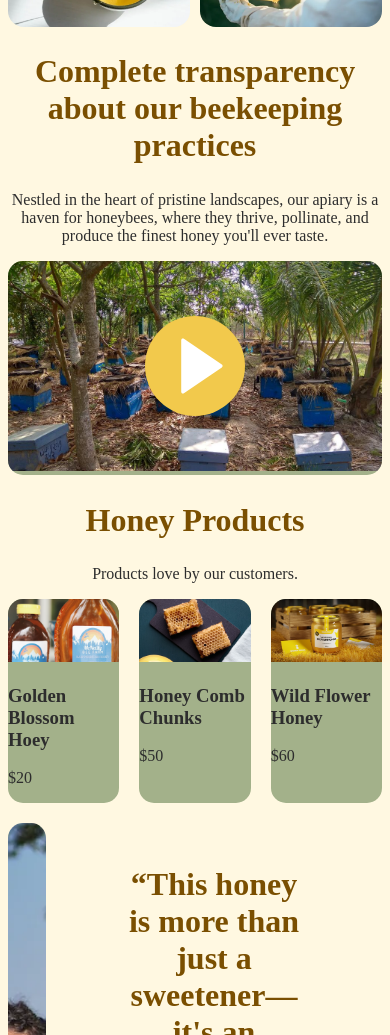
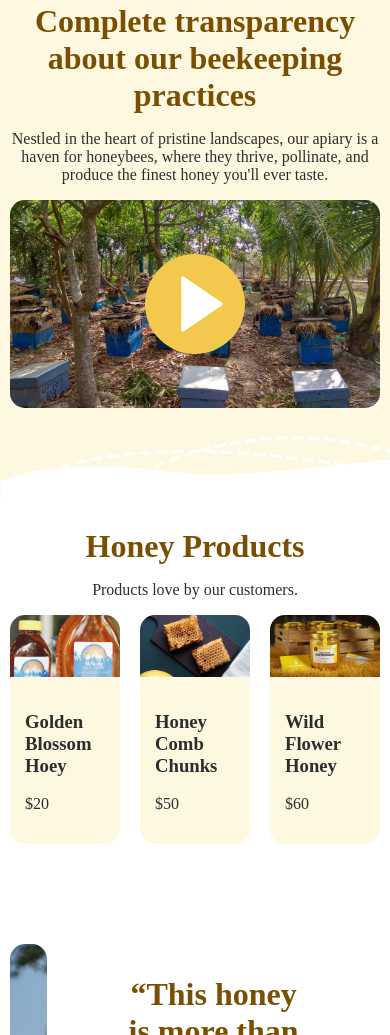
Before and after one commit to idolentbudha/Tech-Academy-Projects, a plain HTML site: page one-page-website/index.html in a window 390 px wide. Shown: the part 965-2000 px from the top of the page. Drawn offline with Linux system fonts and the light colour scheme.

Commit message:
design fixes

```diff
--- a/one-page-website/index.html
+++ b/one-page-website/index.html
@@ -1,4 +1,4 @@
-<!doctype html>
+<!DOCTYPE >
 <html lang="en">
   <head>
     <meta charset="UTF-8" />
@@ -14,7 +14,9 @@
   <body>
     <div class="wrapper">
       <nav class="nav">
-        <div class="nav__logo"><p>LOGO</p></div>
+        <div class="nav__logo">
+          <img src="./images/logo.png" />
+        </div>
         <div class="nav__menu-wrapper">
           <ul class="nav__menu">
             <li class="nav__item">
@@ -67,11 +69,12 @@
           </div>
         </header>
         <article id="transparency">
+          <div class="transparency_div_wrapper">
             <h1>Complete transparency about our beekeeping practices</h1>
             <p>
               Nestled in the heart of pristine landscapes, our apiary is a haven
-            for honeybees, where they thrive, pollinate, and produce the finest
-            honey you'll ever taste.
+              for honeybees, where they thrive, pollinate, and produce the
+              finest honey you'll ever taste.
             </p>
             <div class="trans__div_video_container">
               <img
@@ -97,7 +100,12 @@
                     stroke-linejoin="round"
                   ></g>
                   <g id="SVGRepo_iconCarrier">
-                  <circle style="fill: #f2c94c" cx="29" cy="29" r="29"></circle>
+                    <circle
+                      style="fill: #f2c94c"
+                      cx="29"
+                      cy="29"
+                      r="29"
+                    ></circle>
                     <g>
                       <polygon
                         style="fill: #ffffff"
@@ -112,6 +120,10 @@
                 </svg>
               </div>
             </div>
+          </div>
+          <div class="transparency__border_wrapper">
+            <div class="transparency__div_border"></div>
+          </div>
         </article>
         <article id="products">
           <!-- <img src="" alt="Honey products display" /> -->
@@ -120,18 +132,25 @@
           <div class="product__div_wrapper">
             <div class="product">
               <img src="./images/product1.jpg" alt="Golden Blossom Honey" />
+
+              <div class="product__div_desc">
                 <h3>Golden Blossom Hoey</h3>
                 <p>$20</p>
               </div>
+            </div>
             <div class="product">
               <img src="./images/product2.jpg" alt="Honey Comb Chunks" />
+              <div class="product__div_desc">
                 <h3>Honey Comb Chunks</h3>
                 <p>$50</p>
               </div>
+            </div>
             <div class="product">
               <img src="./images/product3.jpg" alt="WildFlower Honey" />
+              <div class="product__div_desc">
                 <h3>Wild Flower Honey</h3>
                 <p>$60</p>
+              </div>
             </div>
           </div>
         </article>
@@ -150,7 +169,8 @@
                 </h1>
               </blockquote>
               <figcaption>
-                — Brooklyn Simmons, Head of Marketing, Apple Inc.
+                — <strong>Brooklyn Simmons</strong>, Head of Marketing, Apple
+                Inc.
               </figcaption>
             </figure>
           </div>
--- a/one-page-website/styles.css
+++ b/one-page-website/styles.css
@@ -30,16 +30,39 @@
   --fs-xxs: 1rem; /* 10px - rarely used, avoid if possible */
 
   /*Layout*/
-  --padding: 0.25rem;
+  --section-horizontal-padding: 25rem;
+  --section-vertical-padding: 5rem;
+}
+@media (max-width: 40em) {
+  /* 640px */
+  :root {
+    --section-horizontal-padding: 1rem;
+    --section-vertical-padding: 3rem;
+  }
+}
+
+/* Medium screens (tablet) */
+@media (min-width: 48em) {
+  /* 768px */
+  :root {
+    --section-horizontal-padding: 20rem;
+    --section-vertical-padding: 4rem;
+  }
+}
+
+/* Large screens (laptop) */
+@media (min-width: 64em) {
+  /* 1024px */
 }
 html {
   font-size: var(--default-fs);
 }
 
 body {
-  background-color: var(--color-bg);
+  background-color: #fff;
   color: var(--color-text);
   font-size: var(--fs-md);
+  margin: 0;
 }
 
 /* Small screens (mobile first) */
@@ -56,7 +79,7 @@ body {
 @media (min-width: 64em) {
   /* 1024px */
   .wrapper {
-    padding: 0px 20rem;
+    /* padding: 0px 20rem; */
   }
 }
 
@@ -64,7 +87,7 @@ body {
 @media (min-width: 90em) {
   /* 1440px */
   .wrapper {
-    padding: 0px 30rem;
+    /* padding: 0px 30rem; */
   }
 }
 
@@ -75,6 +98,7 @@ p {
 
 h1,
 h2 {
+  margin: 0;
   color: var(--color-heading);
 }
 
@@ -136,6 +160,10 @@ footer p {
   font-weight: bold;
   color: var(--color-text);
   margin: 0;
+}
+.nav__logo img {
+  height: 5rem;
+  width: 5rem;
 }
 
 .nav__menu {
@@ -205,7 +233,7 @@ footer p {
   display: flex;
   flex-direction: column;
   justify-content: space-between;
-  /* background-color: #7a4f01; */
+  background-color: var(--color-bg);
 }
 .home__header_wrapper {
   display: flex;
@@ -223,6 +251,7 @@ footer p {
   margin-top: 2rem;
   gap: 1rem;
   text-align: center;
+  padding: 0 var(--section-horizontal-padding);
 }
 
 .home__header_wrapper p,
@@ -245,6 +274,14 @@ h1 {
 }
 
 /*Transparency*/
+#transparency {
+  padding-top: var(--section-vertical-padding);
+  background-color: var(--color-bg);
+}
+
+.transparency_div_wrapper {
+  padding: 0 var(--section-horizontal-padding);
+}
 .trans__div_video_container {
   background-color: var(--color-muted);
   border-radius: 15px;
@@ -261,9 +298,24 @@ h1 {
   top: 50%;
   left: 50%;
   transform: translate(-50%, -50%);
+  cursor: pointer;
+}
+.transparency__border_wrapper {
+  height: 9rem;
+  position: relative;
+}
+.transparency__div_border {
+  background-image: url(./images/border.svg);
+  height: 9rem;
+  position: absolute;
+  top: 0;
+  width: 100vw;
 }
 
 /*Products*/
+#products {
+  padding: var(--section-vertical-padding) var(--section-horizontal-padding);
+}
 .product__div_wrapper {
   display: grid;
   grid-template-columns: auto auto auto;
@@ -272,16 +324,19 @@ h1 {
 .product {
   border-radius: 15px;
   overflow: hidden;
-  background-color: var(--color-muted);
+  background-color: var(--color-bg);
 }
-
+.product__div_desc {
+  padding: 1.5rem;
+}
 .product p {
   text-align: left;
 }
 
 /*testimonials*/
 #testimonials {
-  margin-top: 2rem;
+  margin-top: 4rem;
+  padding: var(--section-vertical-padding) var(--section-horizontal-padding);
 }
 
 .testimonial__div_wrapper {
```
Also changed, not shown: one-page-website/images/border.svg (added), one-page-website/images/logo.png (added). Lines whose indentation alone changed are shown as unchanged.
